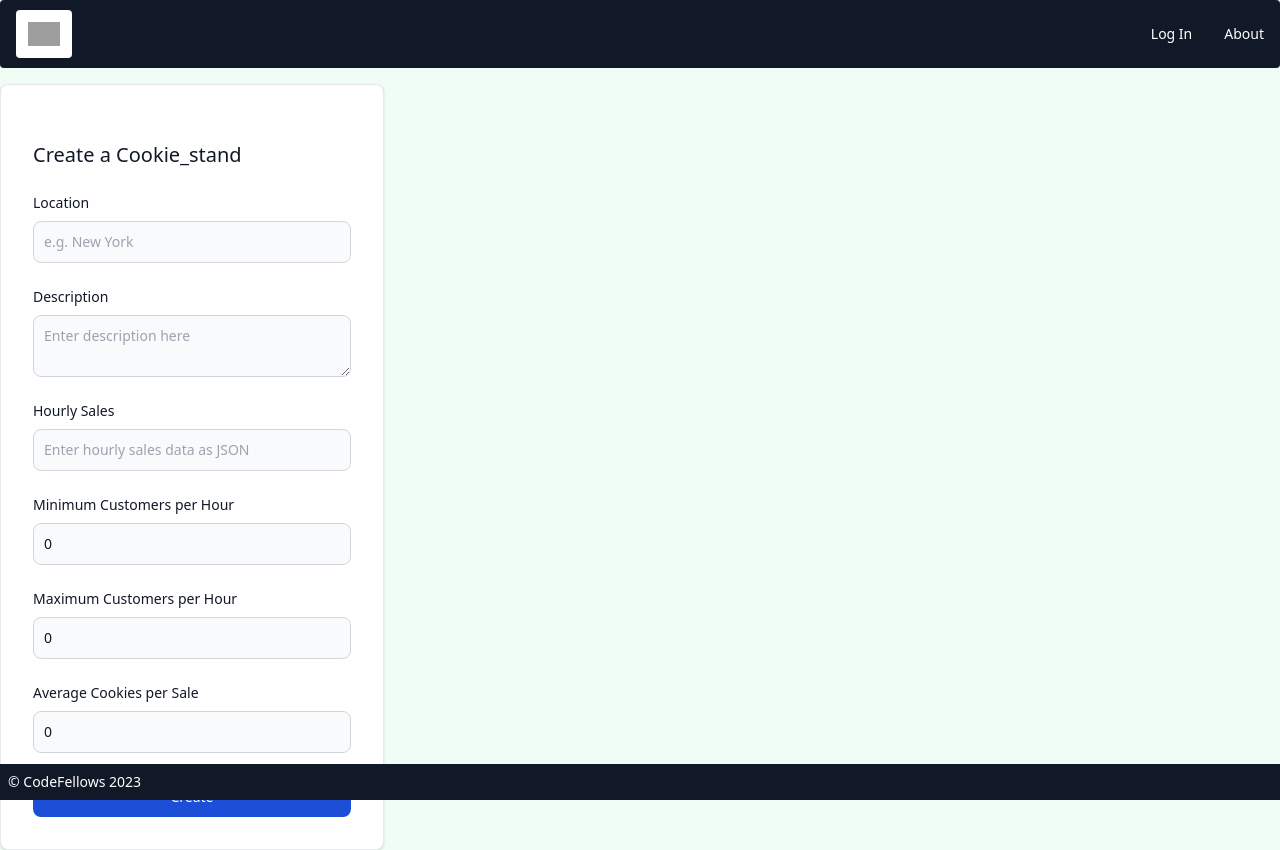
After one commit to ibrahimfqaisi/cookie-stand-api, a Django app: template templates/Cookie_stands/Cookie_stand_create.html in a window 1280 px wide. The commit adds this page. Run offline with Django 4.2, Linux system fonts and the light colour scheme; the template is opened without the code that fills it, so the values that code supplies are empty; some libraries are stand-ins or nearby versions; grey boxes are pictures that could not be loaded.

Commit message:
i edite the commints

```diff
--- a/Cookie_stands/views.py
+++ b/Cookie_stands/views.py
@@ -12,6 +12,7 @@ class Cookie_standList(ListCreateAPIView):
     serializer_class = Cookie_standSerializer
 
 
+
 class Cookie_standDetail(RetrieveUpdateDestroyAPIView):
     permission_classes = (IsOwnerOrReadOnly,)
     queryset = Cookie_stand.objects.all()
--- a/Cookie_stands/views_front.py
+++ b/Cookie_stands/views_front.py
@@ -13,6 +13,7 @@ class Cookie_standListView(LoginRequiredMixin, ListView):
 class Cookie_standDetailView(LoginRequiredMixin, DetailView):
     template_name = "Cookie_stands/Cookie_stand_detail.html"
     model = Cookie_stand
+    context_object_name = "Cookie_stand"
 
 
 class Cookie_standUpdateView(LoginRequiredMixin, UpdateView):
@@ -24,10 +25,12 @@ class Cookie_standUpdateView(LoginRequiredMixin, UpdateView):
 class Cookie_standCreateView(LoginRequiredMixin, CreateView):
     template_name = "Cookie_stands/Cookie_stand_create.html"
     model = Cookie_stand
-    fields = ["name", "rating", "reviewer"] # "__all__" for all of them
+    fields = "__all__"
+
 
 
 class Cookie_standDeleteView(LoginRequiredMixin, DeleteView):
     template_name = "Cookie_stands/Cookie_stand_delete.html"
     model = Cookie_stand
     success_url = reverse_lazy("Cookie_stand_list")
+    context_object_name = "Cookie_stand"
--- /dev/null
+++ b/templates/Cookie_stands/Cookie_stand_create.html
@@ -0,0 +1,58 @@
+{% extends 'base.html' %}
+
+{% block content %}
+<div class="w-full max-w-sm p-4 bg-white border border-gray-200 rounded-lg shadow sm:p-6 md:p-8 dark:bg-gray-800 dark:border-gray-700">
+  <form class="space-y-6" method="POST">
+    {% csrf_token %}
+    <h5 class="text-xl font-medium text-gray-900 dark:text-white">Create a Cookie_stand</h5>
+
+    <div>
+      <label for="id_location" class="block mb-2 text-sm font-medium text-gray-900 dark:text-white">Location</label>
+      <input type="text" name="location" id="id_location"
+             class="bg-gray-50 border border-gray-300 text-gray-900 text-sm rounded-lg focus:ring-blue-500 focus:border-blue-500 block w-full p-2.5 dark:bg-gray-600 dark:border-gray-500 dark:placeholder-gray-400 dark:text-white"
+             placeholder="e.g. New York" required>
+    </div>
+
+    <div>
+      <label for="id_description" class="block mb-2 text-sm font-medium text-gray-900 dark:text-white">Description</label>
+      <textarea name="description" id="id_description"
+                class="bg-gray-50 border border-gray-300 text-gray-900 text-sm rounded-lg focus:ring-blue-500 focus:border-blue-500 block w-full p-2.5 dark:bg-gray-600 dark:border-gray-500 dark:placeholder-gray-400 dark:text-white"
+                placeholder="Enter description here"></textarea>
+    </div>
+
+    <div>
+      <label for="id_hourly_sales" class="block mb-2 text-sm font-medium text-gray-900 dark:text-white">Hourly Sales</label>
+      <input type="text" name="hourly_sales" id="id_hourly_sales"
+             class="bg-gray-50 border border-gray-300 text-gray-900 text-sm rounded-lg focus:ring-blue-500 focus:border-blue-500 block w-full p-2.5 dark:bg-gray-600 dark:border-gray-500 dark:placeholder-gray-400 dark:text-white"
+             placeholder="Enter hourly sales data as JSON">
+    </div>
+
+    <div>
+      <label for="id_minimum_customers_per_hour" class="block mb-2 text-sm font-medium text-gray-900 dark:text-white">Minimum Customers per Hour</label>
+      <input type="number" name="minimum_customers_per_hour" id="id_minimum_customers_per_hour"
+             class="bg-gray-50 border border-gray-300 text-gray-900 text-sm rounded-lg focus:ring-blue-500 focus:border-blue-500 block w-full p-2.5 dark:bg-gray-600 dark:border-gray-500 dark:placeholder-gray-400 dark:text-white"
+             value="0" min="0" required>
+    </div>
+
+    <div>
+      <label for="id_maximum_customers_per_hour" class="block mb-2 text-sm font-medium text-gray-900 dark:text-white">Maximum Customers per Hour</label>
+      <input type="number" name="maximum_customers_per_hour" id="id_maximum_customers_per_hour"
+             class="bg-gray-50 border border-gray-300 text-gray-900 text-sm rounded-lg focus:ring-blue-500 focus:border-blue-500 block w-full p-2.5 dark:bg-gray-600 dark:border-gray-500 dark:placeholder-gray-400 dark:text-white"
+             value="0" min="0" required>
+    </div>
+
+    <div>
+      <label for="id_average_cookies_per_sale" class="block mb-2 text-sm font-medium text-gray-900 dark:text-white">Average Cookies per Sale</label>
+      <input type="number" name="average_cookies_per_sale" id="id_average_cookies_per_sale"
+             class="bg-gray-50 border border-gray-300 text-gray-900 text-sm rounded-lg focus:ring-blue-500 focus:border-blue-500 block w-full p-2.5 dark:bg-gray-600 dark:border-gray-500 dark:placeholder-gray-400 dark:text-white"
+             value="0" min="0" required>
+    </div>
+
+
+    <button type="submit"
+            class="w-full text-white bg-blue-700 hover:bg-blue-800 focus:ring-4 focus:outline-none focus:ring-blue-300 font-medium rounded-lg text-sm px-5 py-2.5 text-center dark:bg-blue-600 dark:hover:bg-blue-700 dark:focus:ring-blue-800">
+      Create
+    </button>
+  </form>
+</div>
+{% endblock content %}
--- a/templates/things/thing_list.html
+++ b/templates/Cookie_stands/Cookie_stand_list.html
@@ -11,7 +11,7 @@
       {% for Cookie_stand in Cookie_stands %}
         <a href="{% url 'Cookie_stand_detail' Cookie_stand.pk %}" aria-current="true"
            class="block w-full px-4 py-4 text-white bg-blue-700 border-b border-gray-200 rounded-t-lg cursor-pointer dark:bg-gray-800 dark:border-gray-600">
-          {{ Cookie_stand.name }}
+          {{ Cookie_stand.description }}
         </a>
       {% endfor %}
     </div>
```
Also changed, not shown: templates/Cookie_stands/Cookie_stand_update.html (added, +47 -0 lines), templates/things/thing_create.html (deleted, +0 -42 lines), templates/things/thing_update.html (deleted, +0 -54 lines), templates/Cookie_stands/Cookie_stand_delete.html (renamed from templates/things/thing_delete.html), templates/Cookie_stands/Cookie_stand_detail.html (renamed from templates/things/thing_detail.html).
